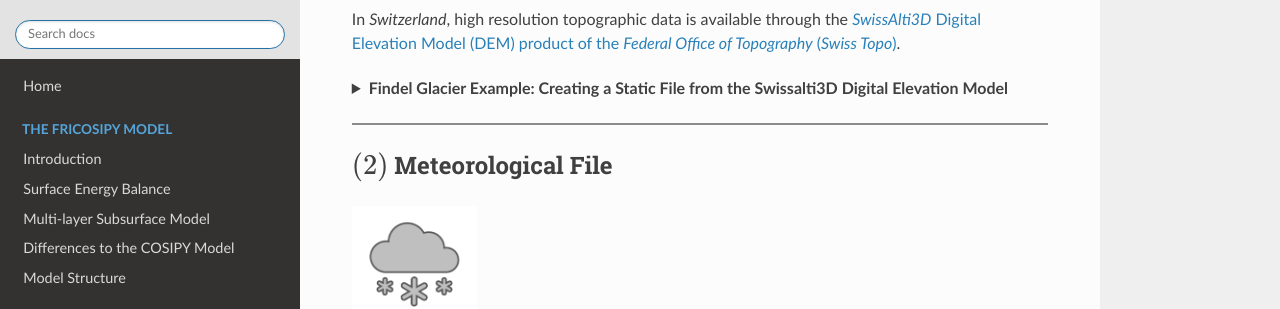
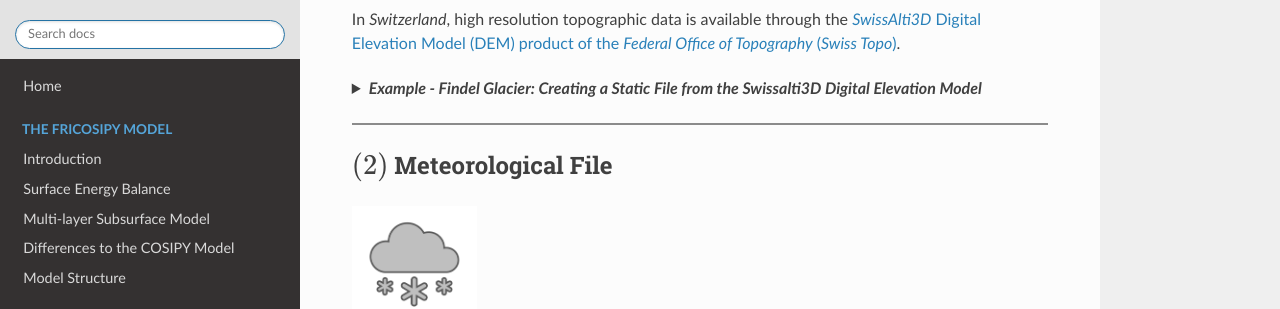
Before and after one commit to MarcusGastaldello/FRICOSIPY, an MkDocs documentation site: the page built from docs/model_input_files.md, in a window 1280 px wide and 900 px high, scrolled down 2177 px. Shown: the part 179-488 px from the top of the window. Built offline with MkDocs 1.6.1, drawn with Linux system fonts in a browser that asks for light colours; part of the change alters nothing that is shown.

```diff
--- a/docs/model_input_files.md
+++ b/docs/model_input_files.md
@@ -88,11 +88,11 @@ The program is launched, by navigating to the *utilities/create_STATIC/* directo
 In *Switzerland*, high resolution topographic data is available through the [*SwissAlti3D* Digital Elevation Model (DEM) product of the
 *Federal Office of Topography* (*Swiss Topo*)](https://www.swisstopo.admin.ch/en/height-model-swissalti3d).
 
-??? "**Findel Glacier Example: Creating a Static File from the Swissalti3D Digital Elevation Model**"
+??? "***Example - Findel Glacier: Creating a Static File from the Swissalti3D Digital Elevation Model***"
 
     <br>
     !!! example
-        The
+        Within the static folder of the model data directory, a high resolution Digital Elevation Model (DEM) of the Findel Glacier (Valais, Switzerland) has been provided: 'Swissalti3D_Findel.tif'
 
         <div style="border:1px solid #ccc; padding:10px; background:#f9f9f9; max-width:100%; overflow-x:auto;">
           <code style="background:none !important; border:none !important; padding:0 !important; color:#404040; font-family:Consolas, 'Liberation Mono', Courier, monospace;">cd utilities/create_STATIC/<br>python create_static_netcdf_from_GeoTIFF.py -g Swissalti3D_Findel.tif -s Static_Findel_200m.nc -m Findel_Glacier.shp -r 200</code>
```
